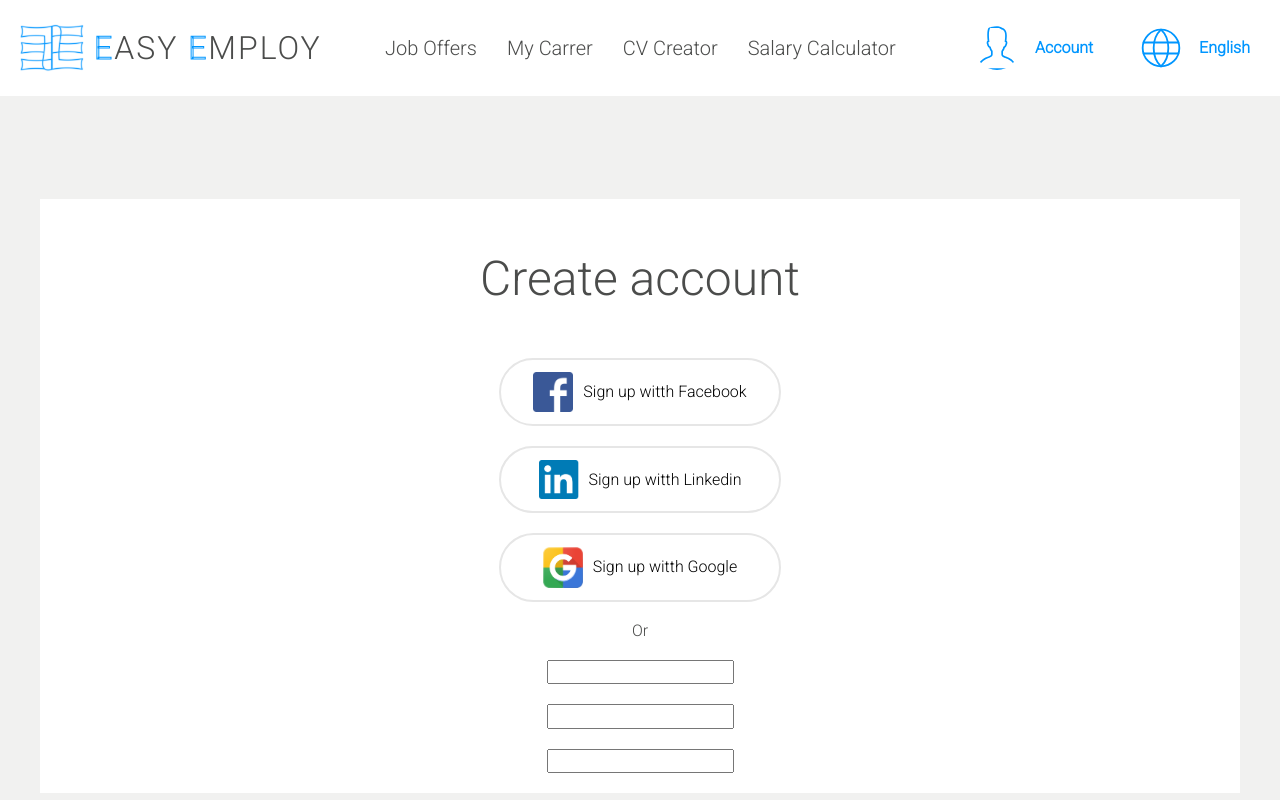
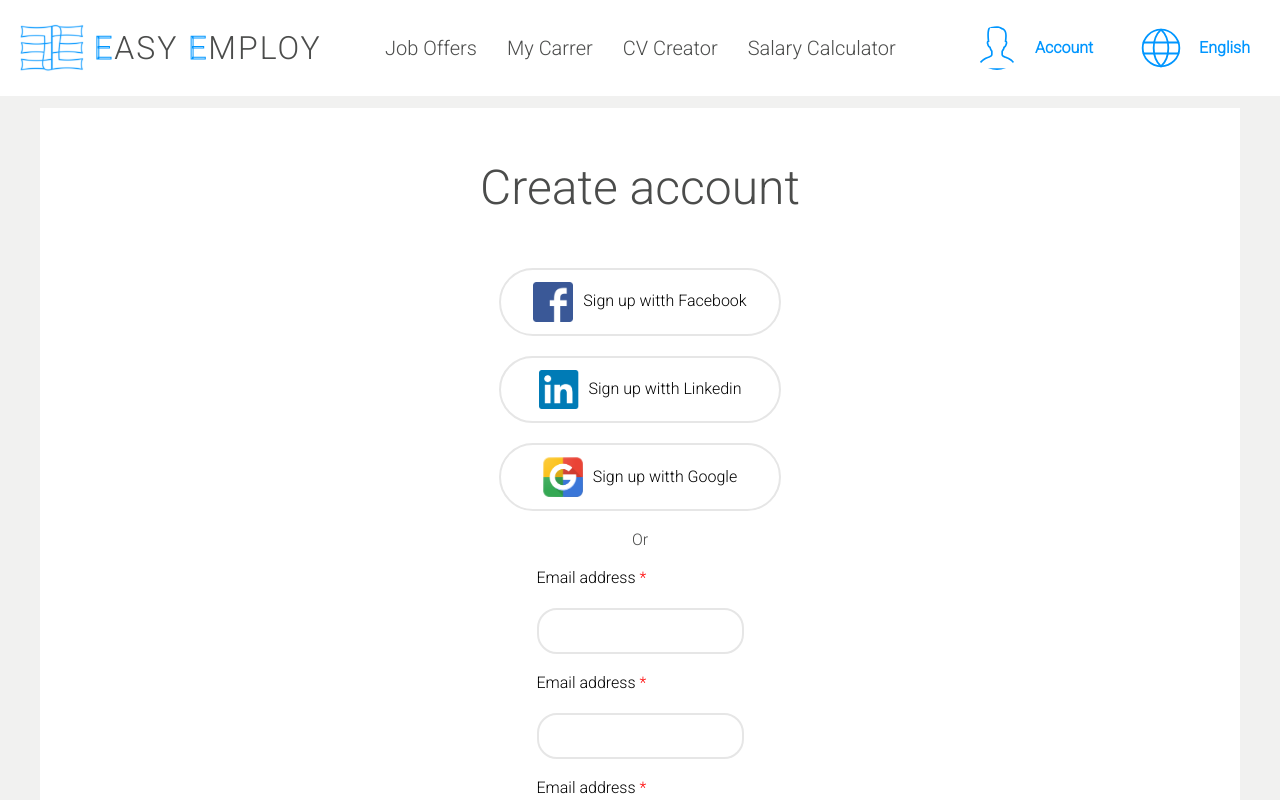
Before and after one commit to mizdebski77/Easy-Employ, a React (Create React App) app: page /Register in a window 1280 px wide. Shown: the top 800 px of the page. Built offline with nearby package versions, Linux system fonts and the light colour scheme.

Commit message:
Styles to input added

```diff
--- a/src/features/Register/register.tsx
+++ b/src/features/Register/register.tsx
@@ -1,5 +1,5 @@
 import React from 'react';
-import { Form, Icon, IconContainer, IconSpan, IconsWrapper, Input, RegisterTitle, SignUpPanel, Span, Wrapper } from './styledRegister';
+import { Form, Icon, IconContainer, IconSpan, IconsWrapper, Input, Label, RegisterTitle, SignUpPanel, Span, SpanColor, Wrapper } from './styledRegister';
 import fb from '../../common/Images/SocialMedia/fb.png';
 import link from '../../common/Images/SocialMedia/link.png';
 import google from '../../common/Images/SocialMedia/google.png';
@@ -27,8 +27,11 @@ export const Register = () => {
                 <Span>Or</Span>
 
                 <Form>
+                    <Label>Email address <SpanColor>*</SpanColor></Label>
                     <Input/>
+                    <Label>Email address <SpanColor>*</SpanColor></Label>
                     <Input/>
+                    <Label>Email address <SpanColor>*</SpanColor></Label>
                     <Input/>
                 </Form>
             </SignUpPanel>
--- a/src/features/Register/styledRegister.ts
+++ b/src/features/Register/styledRegister.ts
@@ -74,9 +74,22 @@ export const Label = styled.label`
 
 `;
 export const Input = styled.input`
+    padding:  12px;
+    border-radius: 20px;
+    border: 2px solid ${({ theme }) => theme.color.thirdColor};
+    color: black;
+    transition: 0.3s;
 
+    &:focus {
+        outline: none;
+        filter: drop-shadow(6px 4px 4px ${({ theme }) => theme.color.fontMain});
+    };
+
+    @media (max-width: ${({ theme }) => theme.breakPoint.thirdBp}px){
+        padding: 8px;
+        font-size: 14px;
+    };
 `;
-
 
 export const InformationSpan = styled.span`
 
```
